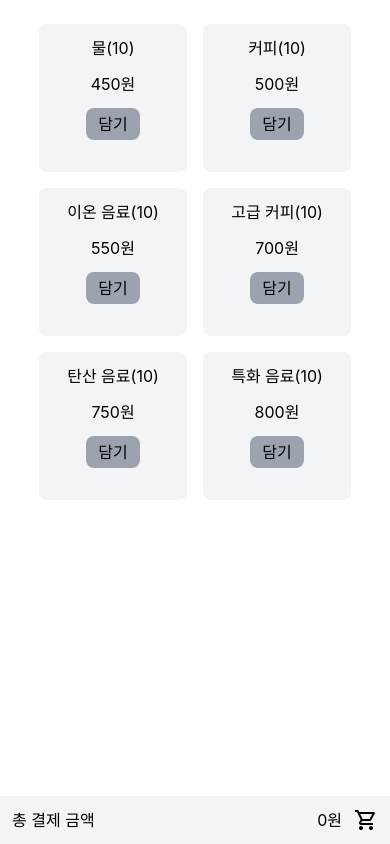
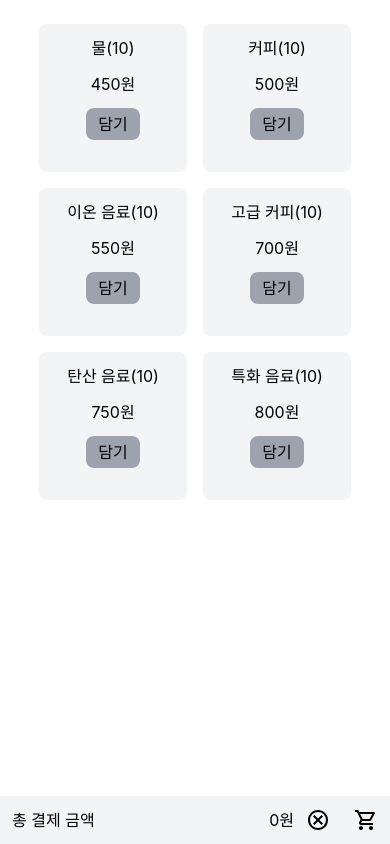
Before and after one commit to dennis0324/VendingMachine-net, a React (Create React App) app: page / in a window 390 px wide. Built offline with nearby package versions, Linux system fonts and the light colour scheme.

Commit message:
feat: clear in mobile view

```diff
--- a/src/components/CartManager/index.jsx
+++ b/src/components/CartManager/index.jsx
@@ -1,11 +1,13 @@
+import { useContext, useMemo, useState } from "react";
 import ItemSelItem from "./ItemSelItem";
-import { useContext, useMemo, useState } from "react";
 import Popup from "../Popup";
 import ConfirmPurchase from "./ConfirmPurchase";
 import SelectCompo from "../SelectCompo";
+import IconHelper from "../IconHelper";
+
 import { VendingMContext } from "../../App";
-import IconHelper from "../IconHelper";
 import { ReactComponent as Cart } from "../../icons/cart.svg";
+import { ReactComponent as Clear } from "../../icons/clear.svg";
 
 function CartManager(props) {
   const { total, cartData, clearCart } = useContext(VendingMContext);
@@ -29,7 +31,7 @@ function CartManager(props) {
   function hideCart() {
     setCartOpen(false);
   }
-  function List({ className = "" }) {
+  function List({ className = "", onRight, right }) {
     const predefinedClass = "flex flex-row h-fit m-2";
     const combineclass = [className, predefinedClass].join(" ");
 
@@ -44,7 +46,7 @@ function CartManager(props) {
           <span className="flex-1 flex items-center">총 결제 금액</span>
           <span className="flex items-center">{total}원</span>
         </section>
-        <SelectCompo onLeft={onPopup} right={"비우기"} onRight={clearCart} />
+        <SelectCompo onLeft={onPopup} right={right} onRight={onRight} />
       </>
     );
   }
@@ -55,15 +57,23 @@ function CartManager(props) {
         <Popup isOpen={isOpen} setIsOpen={setIsOpen}>
           <ConfirmPurchase onRight={offPopup} />
         </Popup>
-        <List />
+        <List onRight={clearCart} right={"비우기"} />
       </container>
       <container className="max-sm:flex hidden h-12 bg-gray-100 flex-row w-full pl-3">
         <Popup isOpen={cartOpen} setIsOpen={hideCart}>
-          <List />
+          <List onRight={hideCart} right={"닫기"} />
         </Popup>
         <div className="flex flex-row flex-1">
           <span className="flex-1 flex items-center">총 결제 금액</span>
           <span className="flex items-center">{total}원</span>
+        </div>
+        <div className="h-12 w-12 flex justify-center items-center">
+          <IconHelper
+            className="m-0 flex justify-center items-center"
+            onClick={clearCart}
+          >
+            <Clear />
+          </IconHelper>
         </div>
         <div className="h-12 w-12 flex justify-center items-center">
           <IconHelper
```
Also changed, not shown: src/icons/clear.svg (added).
